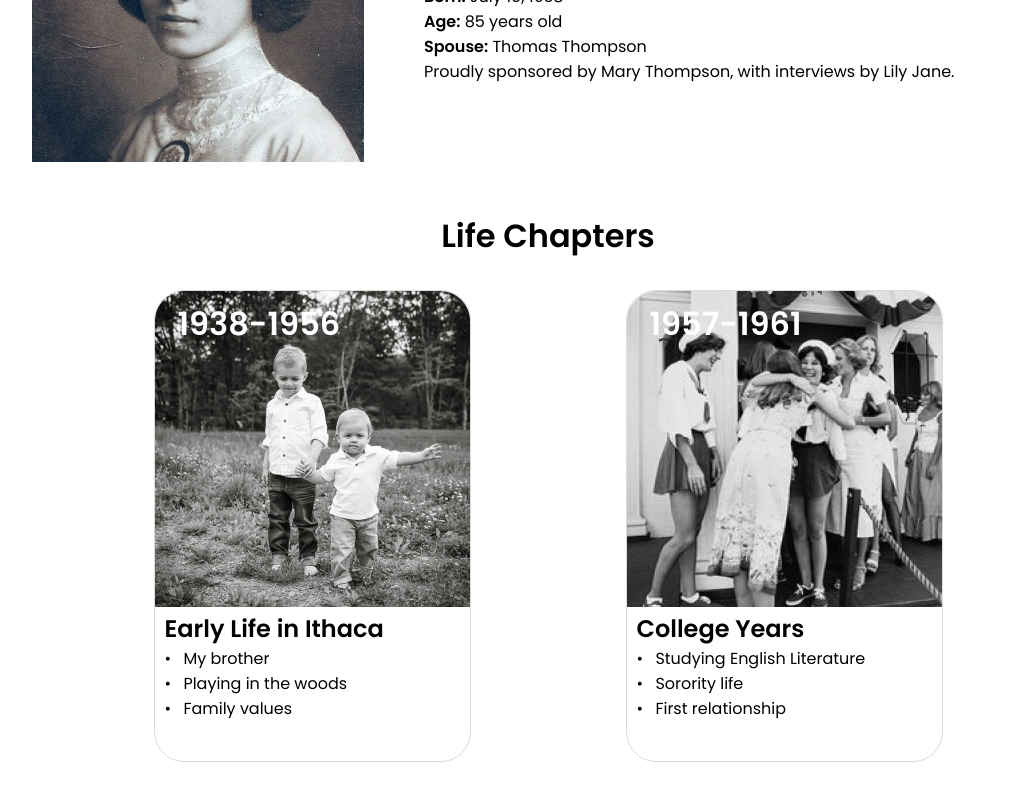
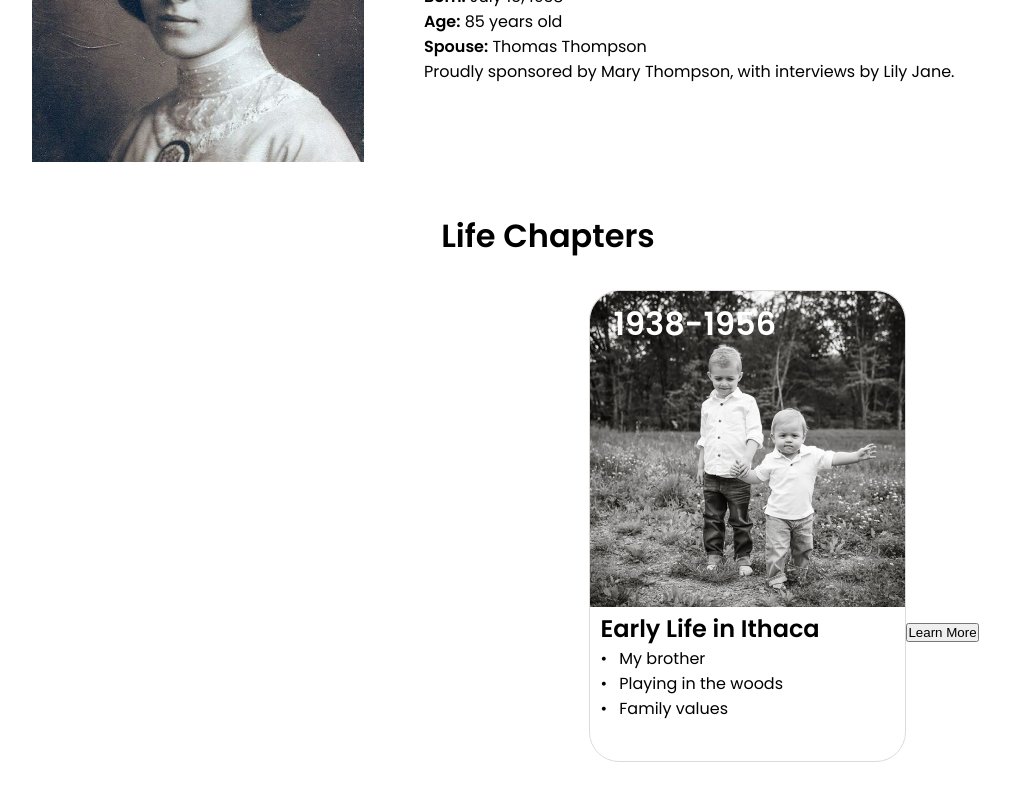
Before and after one commit to theonlyjajohn/TeamVirgil, a React (Create React App) app: page /testdemo in a window 1280 px wide. Shown: the part 656-1456 px from the top of the page, without its empty margins (92-1102 px from the left). Built offline with nearby package versions, Linux system fonts and the light colour scheme.

Commit message:
added an email input bar for test set up

```diff
--- a/src/components/CarouselCard.css
+++ b/src/components/CarouselCard.css
@@ -27,6 +27,10 @@
   /* Add more styles as needed */
 }
 
+.border-transparent {
+  border: transparent;
+}
+
 .carousel-card-image img {
   width: auto; /* Make the image responsive */
   height: auto; /* Maintain aspect ratio */
--- a/src/components/CarouselCard.js
+++ b/src/components/CarouselCard.js
@@ -2,8 +2,13 @@ import React from "react";
 import "./CarouselCard.css"; // Assume you have corresponding CSS for styling
 
 function CarouselCard({ years, imageUrl, title, items }) {
+  const hasItems = items && items.length > 0;
+  console.log(hasItems);
+
+  const cardClass = `carousel-card ${!hasItems ? "border-transparent" : ""}`;
+
   return (
-    <div className="carousel-card">
+    <div className={cardClass}>
       <div className="carousel-card-header">
         <span className="years">{years}</span>
       </div>
@@ -12,8 +17,10 @@ function CarouselCard({ years, imageUrl, title, items }) {
       </div>
       <div className="carousel-card-body">
         <h3>{title}</h3>
-        {items.map((item) => (
-          <p class="bulleted"> {item} </p>
+        {items.map((item, index) => (
+          <p key={index} className="bulleted">
+            {item}
+          </p> // Add a key here for each item
         ))}
       </div>
     </div>
--- a/src/components/Home.js
+++ b/src/components/Home.js
@@ -1,4 +1,4 @@
-import React from "react";
+import React, { useState } from "react";
 import { useNavigate } from "react-router-dom";
 import {
   Link,
@@ -22,6 +22,7 @@ import "./Home.css"; // Assume you have corresponding CSS for styling
 
 function Home() {
   const navigate = useNavigate();
+  const [email, setEmail] = useState("");
 
   const goToDemo = () => {
     navigate("/testdemo");
@@ -29,6 +30,16 @@ function Home() {
 
   const goToHome = () => {
     navigate("/home");
+  };
+
+  const handleChange = (event) => {
+    setEmail(event.target.value);
+  };
+
+  const handleSubmit = (event) => {
+    event.preventDefault();
+    // access email like the line below
+    alert(`An email was submitted: ${email}`);
   };
 
   return (
@@ -192,6 +203,31 @@ function Home() {
             <img src={rightMacbook} alt="rightMacbook" />
           </div>
         </Element>
+        <Element name="join-our-waitlist" className="centered-flexbox">
+          <div className="Features-section">
+            <h1
+              //className="colored-ellipse"
+              style={{
+                fontSize: "48px",
+                backgroundImage: `url(${bigElipse})`,
+                backgroundSize: "contain", // Cover ensures the background covers the whole area
+                backgroundPosition: "center", // Center the image within the element
+                backgroundRepeat: "no-repeat", // The image will not tile
+                width: "100%",
+                height: "auto",
+              }}
+            >
+              Join our waitlist!
+            </h1>
+            <form onSubmit={handleSubmit}>
+              <label>
+                Email:
+                <input type="email" value={email} onChange={handleChange} />
+              </label>
+              <input type="submit" value="Submit" />
+            </form>
+          </div>
+        </Element>
       </main>
     </div>
   );
--- a/src/components/TestDemo.js
+++ b/src/components/TestDemo.js
@@ -1,4 +1,4 @@
-import React, { useState, useEffect } from "react";
+import React, { useState, useEffect, useRef } from "react";
 import { useNavigate } from "react-router-dom";
 import CarouselCard from "./CarouselCard";
 import {
@@ -13,6 +13,7 @@ import MargaretThompson from "../images/margaret-thompson.png";
 import EarlyLife from "../images/early-life.png";
 import CollegeLife from "../images/college-life.png";
 import CareerAndCommunity from "../images/career-and-community.png";
+import { getOriginalCounterPart } from "react-multi-carousel/lib/utils";
 
 import Carousel from "react-multi-carousel";
 import "react-multi-carousel/lib/styles.css";
@@ -28,10 +29,26 @@ const TestDemo = () => {
     navigate("/home");
   };
 
+  const carouselRef = useRef();
+
+  const handleAfterChange = (currentSlideIndex) => {
+    if (carouselRef.current) {
+      // const newIndex = getOriginalCounterPart(index, carouselEl.current.state, carouselEl.current.props.children) // get the new index back after clone
+
+      const originalSlideIndex = getOriginalCounterPart(
+        currentSlideIndex,
+        carouselRef.current.state.slidesToShow,
+        carouselRef.current.state.currentSlide
+      );
+      console.log(originalSlideIndex);
+      setActiveIndex(originalSlideIndex);
+    }
+  };
+
   const settings = {
     className: "center",
     centerMode: true,
-    infinite: true,
+    infinite: false,
     centerPadding: "60px",
     slidesToShow: 3,
     dots: true,
@@ -40,6 +57,13 @@ const TestDemo = () => {
   };
 
   const items = [
+    {
+      id: 0,
+      imageUrl: "",
+      years: "",
+      title: "",
+      features: [],
+    },
     {
       id: 1,
       imageUrl: EarlyLife,
@@ -64,6 +88,13 @@ const TestDemo = () => {
       years: "1961-1970",
       title: "Career & Community",
       features: ["Teaching high school", "Volunteering with gardening"],
+    },
+    {
+      id: 4,
+      imageUrl: "",
+      years: "",
+      title: "",
+      features: [],
     },
   ];
 
@@ -169,12 +200,13 @@ const TestDemo = () => {
               style={{ width: "80%", marginLeft: "auto", marginRight: "auto" }}
             >
               <Carousel
+                ref={carouselRef}
                 swipeable={true}
                 draggable={false}
                 showDots={false}
                 responsive={responsive}
                 ssr={true} // means to render carousel on server-side.
-                infinite={true}
+                infinite={false}
                 autoPlaySpeed={1000}
                 keyBoardControl={true}
                 customTransition="all .5"
@@ -183,14 +215,11 @@ const TestDemo = () => {
                 removeArrowOnDeviceType={["tablet", "mobile"]}
                 dotListClass="custom-dot-list-style"
                 itemClass="carousel-item-padding-40-px"
-                afterChange={(currSlide) => {
-                  console.log("Active index after change:", currSlide);
-                  setActiveIndex(currSlide);
-                }}
+                afterChange={handleAfterChange}
               >
                 {items.map((item, index) => {
                   const isCenter = index === activeIndex;
-                  console.log(index);
+                  console.log(activeIndex);
                   return (
                     <div
                       className={`item ${isCenter ? "center" : ""}`}
@@ -202,7 +231,9 @@ const TestDemo = () => {
                         title={item.title}
                         items={item.features}
                       />
-                      {/*isCenter && <button className="learn-more">Learn More</button>*/}
+                      {isCenter && (
+                        <button className="learn-more">Learn More</button>
+                      )}
                     </div>
                   );
                 })}
```
